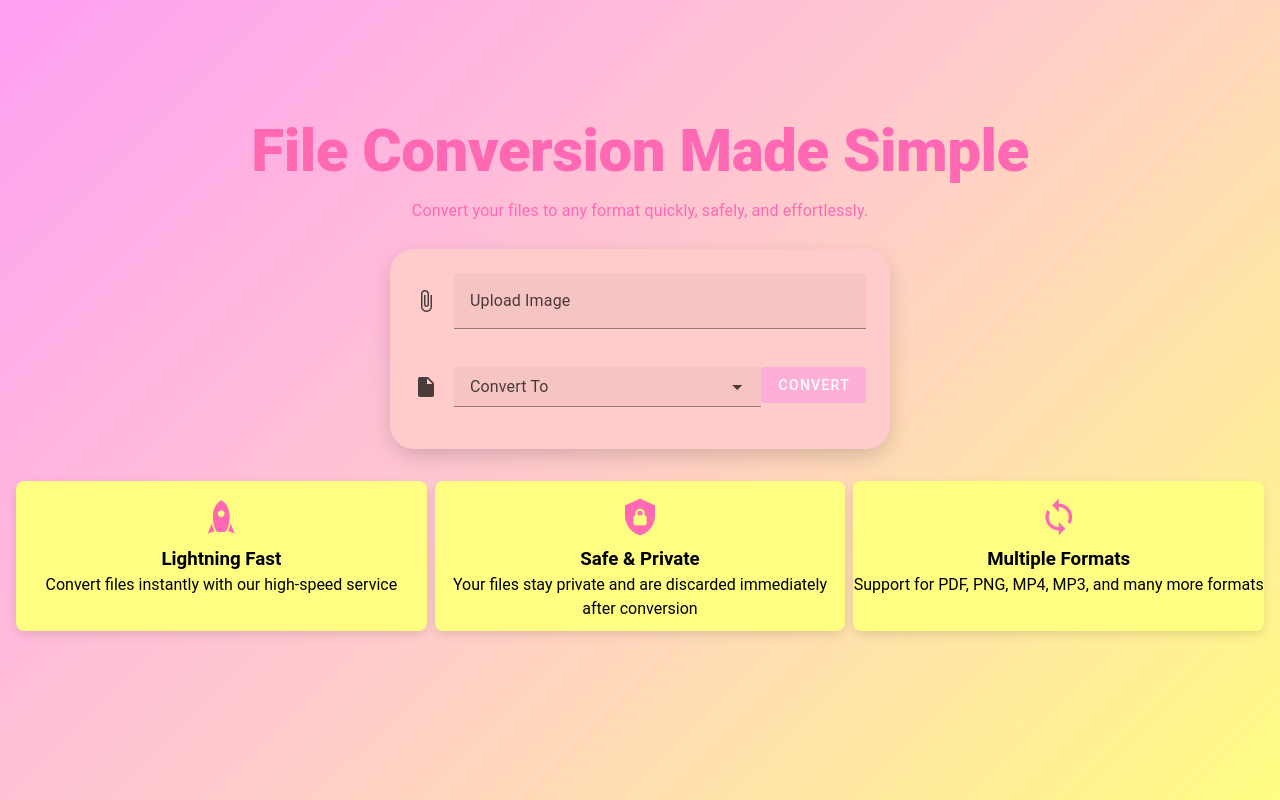
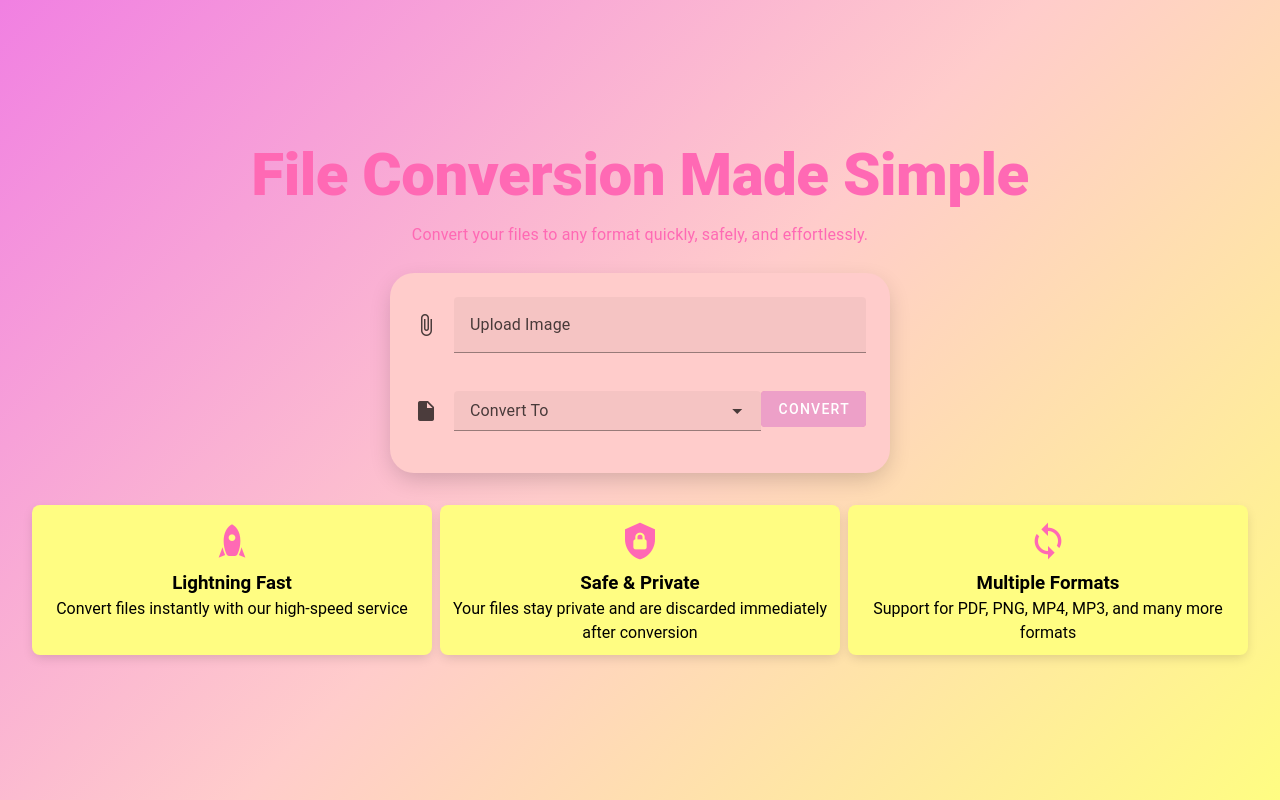
Before and after one commit to Sharmae09/Converter, a Nuxt app: page / in a window 1280 px wide. Built offline with nearby package versions, Linux system fonts and the light colour scheme.

Commit message:
Update UI

```diff
--- a/pages/index.vue
+++ b/pages/index.vue
@@ -1,8 +1,8 @@
 <template>
   <v-container
-    fill-height
+    height="100vh"
     fluid
-    class="hero d-flex flex-column align-center justify-center"
+    class="pa-8 hero d-flex flex-column align-center justify-center"
   >
     <div class="hero-content text-center">
       <h1 class="text-h2 font-weight-black mb-4">
@@ -42,7 +42,7 @@
 
             <v-btn
               :disabled="!selectedFile"
-              color="#ff69b4"
+              color="#dc4d99"
               large
               @click="convertFile"
               class="text-center"
@@ -160,7 +160,7 @@ function convertFile() {
 
 <style scoped>
 .hero {
-  background: linear-gradient(135deg, #ff9ff3, #ffcccb, #fffd82);
+  background: linear-gradient(135deg, #f180e2, #ffcccb, #fffd82);
   padding-bottom: 4rem;
   min-height: 100vh;
 }
```
